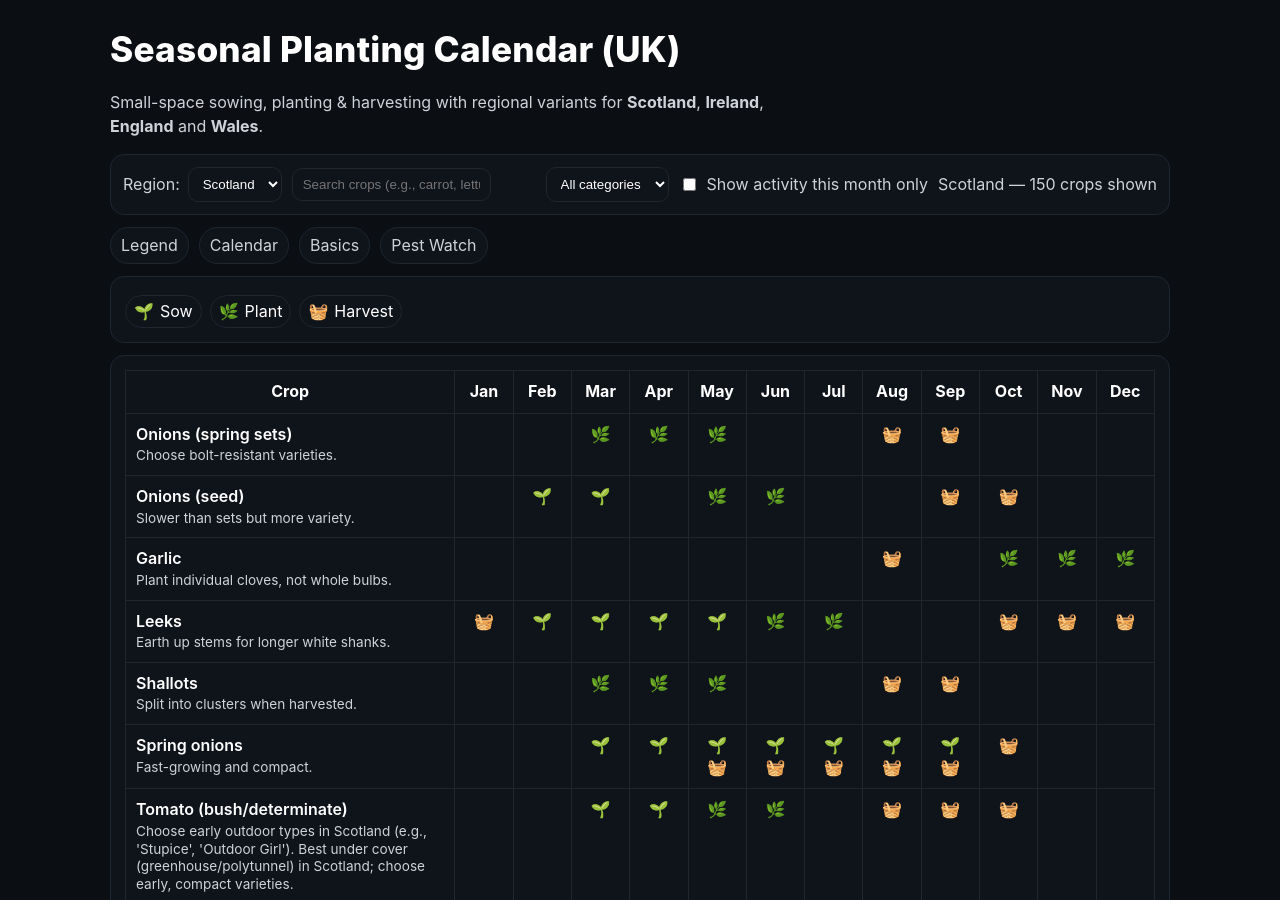
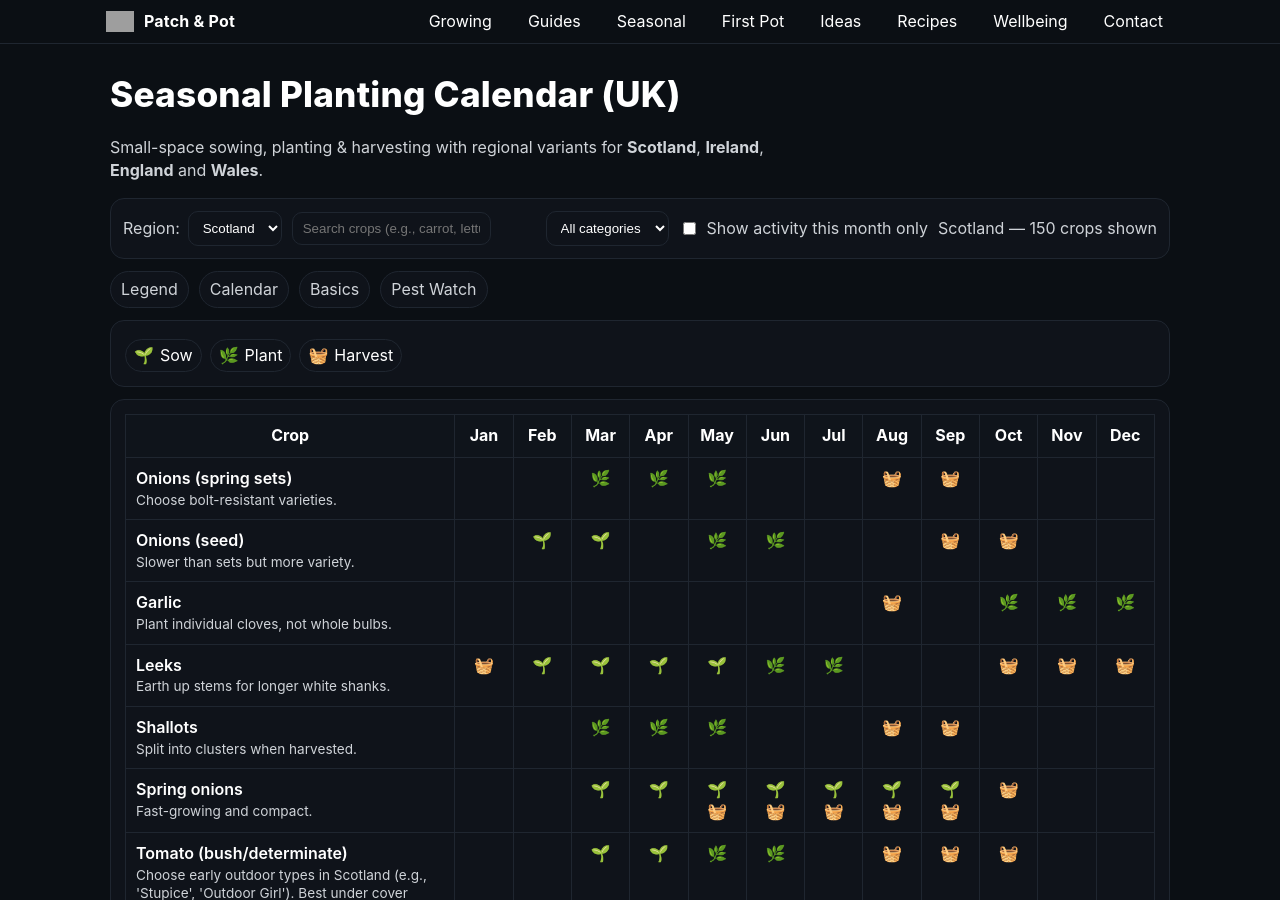
Before and after one commit to grantfitfuel/patchandpot, a Jekyll site: the page built from sites/seasonal.html, in a window 1280 px wide and 900 px high. Built offline with Jekyll 4.4.1, drawn with Linux system fonts in a browser that asks for light colours; grey boxes are pictures that could not be loaded.

Commit message:
Update seasonal.html

```diff
--- a/sites/seasonal.html
+++ b/sites/seasonal.html
@@ -2,7 +2,12 @@
 layout: default
 title: Seasonal Planting Calendar (UK) — Patch & Pot
 description: Small-space sowing, planting & harvesting with regional variants for Scotland, Ireland, England and Wales.
+keywords: seasonal calendar, sowing, planting, harvesting, container gardening, small space gardening, Patch and Pot, Scotland, Ireland, England, Wales
 ---
+
+<!-- Universal header mount -->
+<div id="site-header"></div>
+<script src="/js/header-loader.js"></script>
 
 <style>
   :root{
@@ -74,11 +79,11 @@ description: Small-space sowing, planting & harvesting with regional variants fo
   #diag.active{display:block}
 </style>
 
-<div class="wrap">
+<main class="wrap" role="main">
   <h1>Seasonal Planting Calendar (UK)</h1>
   <p class="lead">Small-space sowing, planting &amp; harvesting with regional variants for <strong>Scotland</strong>, <strong>Ireland</strong>, <strong>England</strong> and <strong>Wales</strong>.</p>
 
-  <div class="bar">
+  <div class="bar" role="group" aria-label="Calendar controls">
     <div class="control">
       <label for="regionSel" class="muted">Region:</label>
       <select id="regionSel">
@@ -89,10 +94,12 @@ description: Small-space sowing, planting & harvesting with regional variants fo
       </select>
     </div>
     <div class="control" style="flex:1 1 220px">
-      <input id="searchBox" type="text" placeholder="Search crops (e.g., carrot, lettuce)">
+      <label for="searchBox" class="sr-only" style="position:absolute;left:-9999px;">Search crops</label>
+      <input id="searchBox" type="text" placeholder="Search crops (e.g., carrot, lettuce)" aria-label="Search crops">
     </div>
     <div class="control">
-      <select id="catSel">
+      <label for="catSel" class="sr-only" style="position:absolute;left:-9999px;">Category</label>
+      <select id="catSel" aria-label="Category">
         <option value="all">All categories</option>
         <option value="alliums">Alliums</option>
         <option value="fruit">Fruit</option>
@@ -105,7 +112,7 @@ description: Small-space sowing, planting & harvesting with regional variants fo
       </select>
     </div>
     <div class="control">
-      <input id="monthOnly" type="checkbox"><label for="monthOnly" class="muted">Show activity this month only</label>
+      <input id="monthOnly" type="checkbox" aria-controls="tbody"><label for="monthOnly" class="muted">Show activity this month only</label>
     </div>
     <span id="status" class="muted" aria-live="polite"></span>
   </div>
@@ -124,10 +131,10 @@ description: Small-space sowing, planting & harvesting with regional variants fo
   <!-- Legend -->
   <span id="legend" class="anchor-offset"></span>
   <div class="section" id="legend-section">
-    <div class="legend">
-      <span class="pill"><span class="emoji">🌱</span> Sow</span>
-      <span class="pill"><span class="emoji">🌿</span> Plant</span>
-      <span class="pill"><span class="emoji">🧺</span> Harvest</span>
+    <div class="legend" role="list">
+      <span class="pill" role="listitem"><span class="emoji">🌱</span> Sow</span>
+      <span class="pill" role="listitem"><span class="emoji">🌿</span> Plant</span>
+      <span class="pill" role="listitem"><span class="emoji">🧺</span> Harvest</span>
     </div>
   </div>
 
@@ -173,7 +180,7 @@ description: Small-space sowing, planting & harvesting with regional variants fo
   </details>
 
   <!-- Download card -->
-  <section class="card">
+  <section class="card" aria-label="Download Seasonal Journal">
     <h2>Seasonal Growing Journal (PDF)</h2>
     <p>
       Want to dive deeper, month by month? Download the full Seasonal Growing Journal
@@ -185,7 +192,7 @@ description: Small-space sowing, planting & harvesting with regional variants fo
       </a>
     </p>
   </section>
-</div>
+</main>
 
 <!-- SEASONAL LOADER -->
 <script>
@@ -420,3 +427,6 @@ description: Small-space sowing, planting & harvesting with regional variants fo
   refresh();
 })();
 </script>
+
+<!-- Universal footer mount -->
+<div id="site-footer"></div>
```
